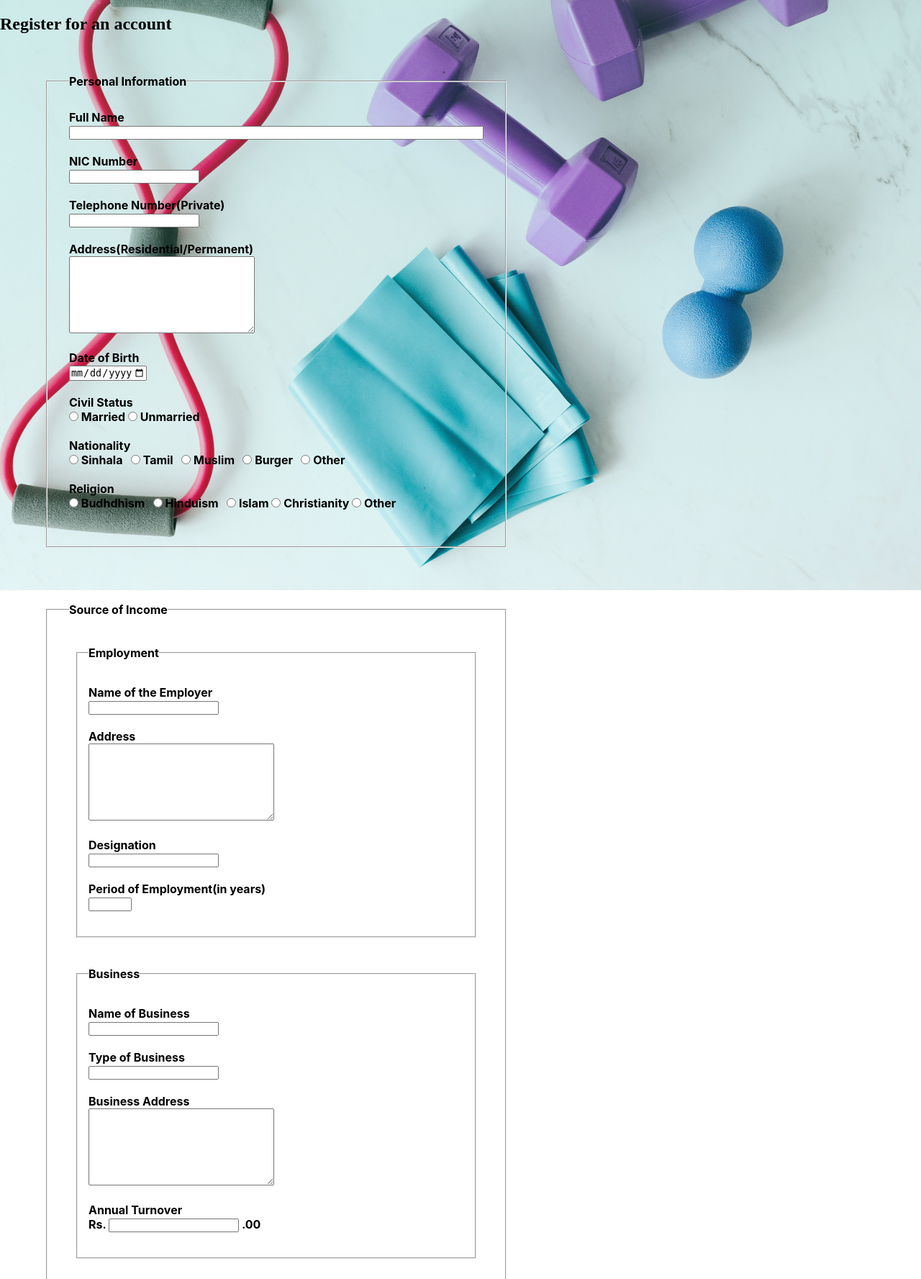
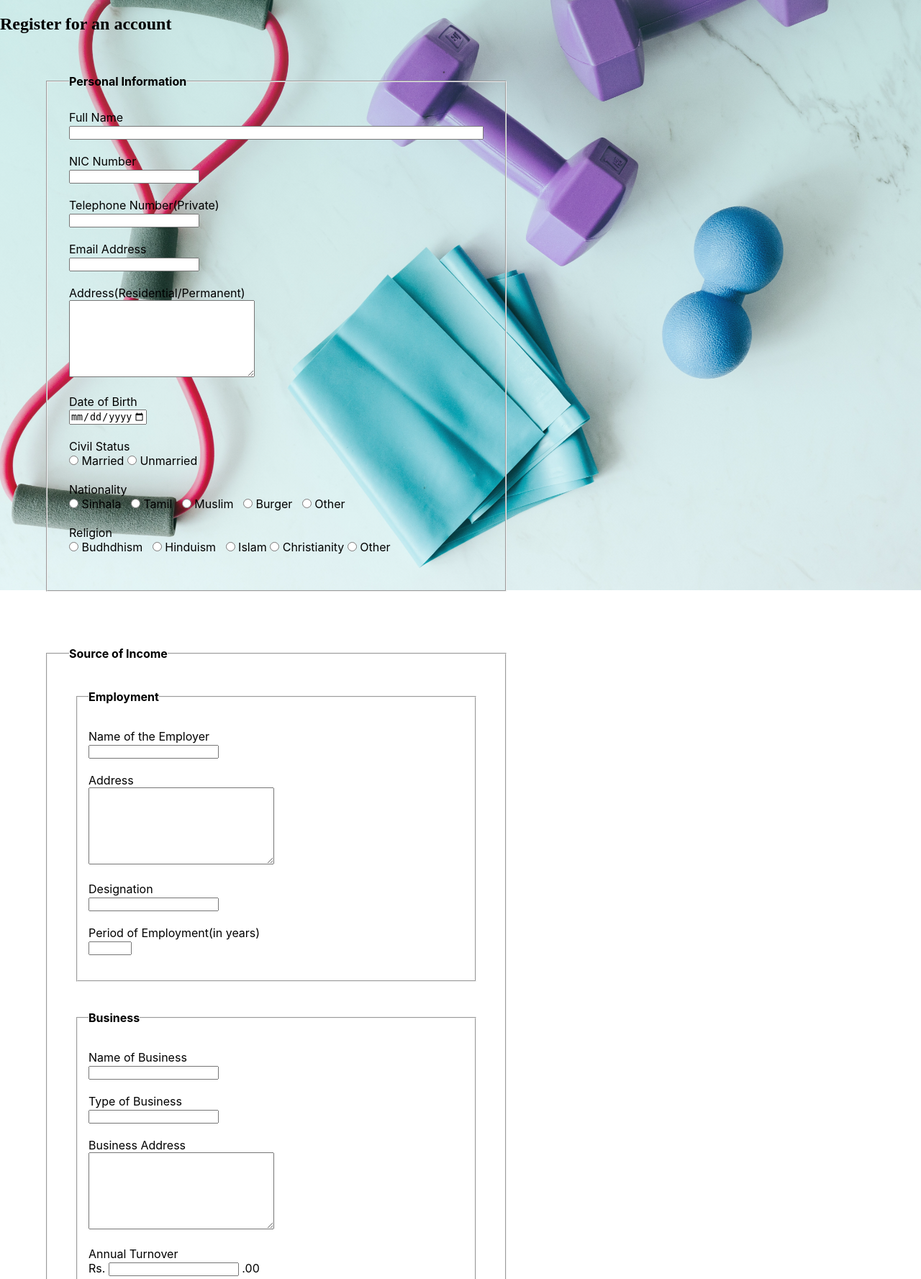
Before and after one commit to ThulinaWickramasinghe/ESL-Health-Insurance-Management-System_, a PHP site: page /signup.html in a window 1280 px wide. Shown: the part 176-1953 px from the top of the page at 72% size. Run offline with PHP 8.4, Linux system fonts and the light colour scheme.

Commit message:
sign up form edited
Email input field was added. Required constraint was added to some inputs.

```diff
--- a/signup.html
+++ b/signup.html
@@ -49,12 +49,12 @@
             <fieldset class="mainFieldset">
                 <legend>Personal Information</legend>
                 <label for="fullName">Full Name</label>
-                <input type="text" name="fullName" id="fullName">
+                <input type="text" name="fullName" id="fullName" required>
                 <br>
                 <br>
                 <label for="NIC">NIC Number</label>
                 <br>
-                <input type="text" name="NIC" id="NIC" maxlength="12" pattern="/(^[0-9]{9}[V,X]$)|(^[0-9]{12}$)/i">
+                <input type="text" name="NIC" id="NIC" maxlength="12" pattern="/(^[0-9]{9}[V,X]$)|(^[0-9]{12}$)/i" required>
                 <br>
                 <br>
                 <label for="pTpNo">Telephone Number(Private)</label>
@@ -62,36 +62,41 @@
                 <input type="tel" name="pTpNo" id="pTpNo" pattern="/^[0-9]{10}$/">
                 <br>
                 <br>
+                <label for="pTpNo">Email Address</label>
+                <br>
+                <input type="email" name="eAddress" id="eAddres">
+                <br>
+                <br>
                 <label for="NIC">Address(Residential/Permanent)</label><br>
-                <textarea name="address" id="pAddress" cols="30" rows="7"></textarea>
+                <textarea name="address" id="pAddress" cols="30" rows="7" required></textarea>
                 <br>
                 <br>
                 <label for="DOB">Date of Birth</label>
                 <br>
-                <input type="date" name="DOB" id="DOB" min="1900-12-31" max="2020-01-01">
+                <input type="date" name="DOB" id="DOB" min="1900-12-31" max="2020-01-01" required>
                 <br>
                 <br>
                 <p>Civil Status</p>
 
-                <input type="radio" name="marriage" id="married">
+                <input type="radio" name="marriage" id="married" required>
                 <label for="married">Married</label>
 
-                <input type="radio" name="marriage" id="unmarried">
+                <input type="radio" name="marriage" id="unmarried" required>
                 <label for="unmarried">Unmarried</label>
                 <br>
                 <br>
 
                 <p>Nationality</p>
 
-                <input type="radio" name="nationality" id="Sinhala">
+                <input type="radio" name="nationality" id="Sinhala" required>
                 <label for="Sinhala">Sinhala</label> &nbsp;
-                <input type="radio" name="nationality" id="Tamil">
+                <input type="radio" name="nationality" id="Tamil" required>
                 <label for="Tamil">Tamil</label> &nbsp;
-                <input type="radio" name="nationality" id="Muslim">
+                <input type="radio" name="nationality" id="Muslim" required>
                 <label for="Muslim">Muslim</label> &nbsp;
-                <input type="radio" name="nationality" id="Burger">
+                <input type="radio" name="nationality" id="Burger" required>
                 <label for="Burger">Burger</label> &nbsp;
-                <input type="radio" name="nationality" id="Other">
+                <input type="radio" name="nationality" id="Other" required>
                 <label for="Other">Other</label>
                 <br><br>
                 <p>Religion</p>
--- a/styles/signUpStyle.css
+++ b/styles/signUpStyle.css
@@ -232,3 +232,11 @@ body {
 #NIC {
     position: relative;
 }
+
+.mainFieldset {
+    font-weight: lighter;
+}
+
+.mainFieldset legend {
+    font-weight: bold;
+}
```
